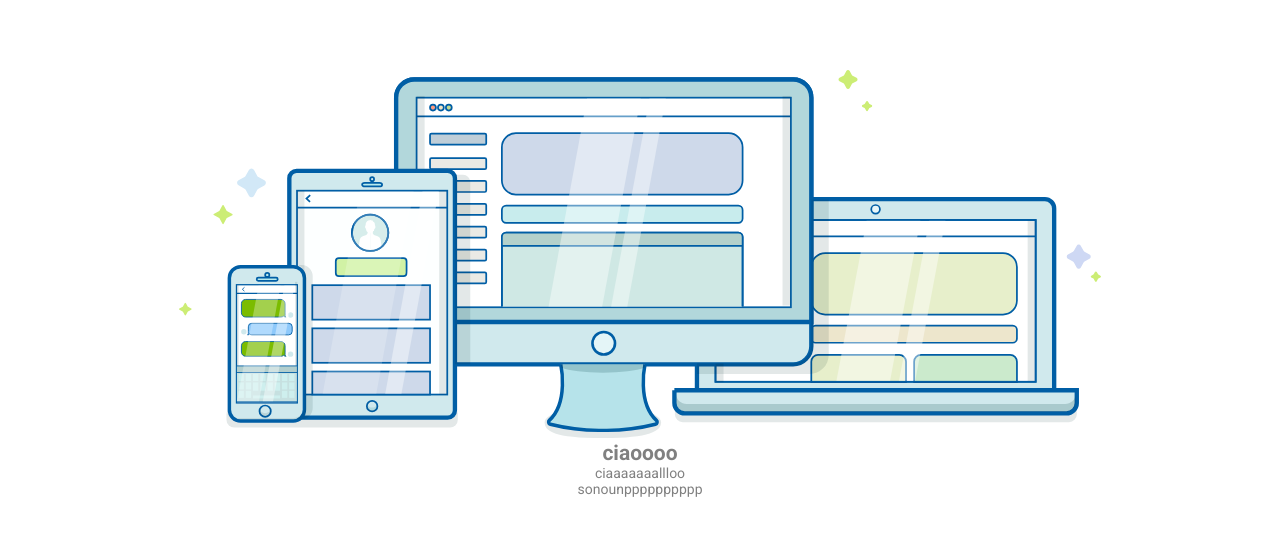
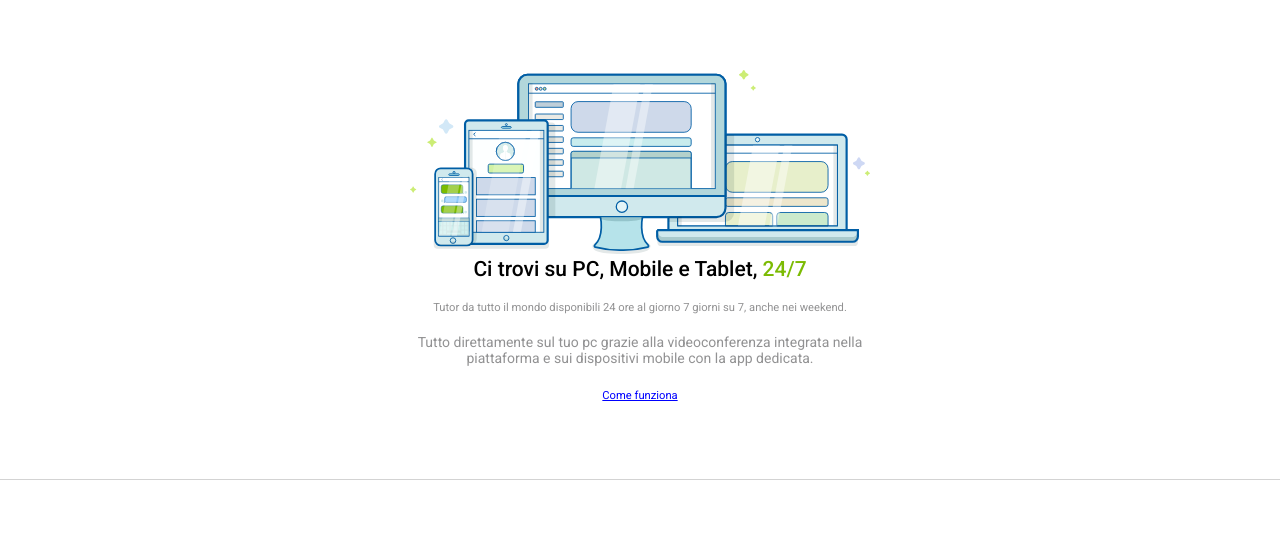
Before and after one commit to gabrisca/htmlcss-fluentify, a plain HTML site: page index.html in a window 1280 px wide. Shown: the part 1947-2494 px from the top of the page. After the commit the page ends 2427 px from the top, so only its background shows below. Drawn offline with Linux system fonts and the light colour scheme.

Commit message:
fine main section 5

```diff
--- a/assets/css/style.css
+++ b/assets/css/style.css
@@ -19,7 +19,7 @@
   width: 50%;
 }
 
-.w-80{
+.w-80 {
   width: 80%;
 }
 
@@ -355,7 +355,7 @@ main .banner {
   padding-right: 5%;
 }
 
-.main-section-4 .discover-text{
+.main-section-4 .discover-text {
   padding-left: 20px;
 }
 
@@ -363,7 +363,6 @@ main .banner {
   color: black;
   font-weight: 500;
   font-size: 1.8em;
-  /* padding-left: 5%; */
   padding-right: 2%;
   margin-bottom: 22px;
   margin-top: 22px;
@@ -379,13 +378,13 @@ main .banner {
   color: blue;
 }
 
-.speaking{
+.speaking {
   display: inline-block;
   width: 35%;
   text-align: center;
 }
 
-.speaking a{
+.speaking a {
   text-decoration: none;
   height: 100%;
 }
@@ -399,12 +398,13 @@ main .banner {
   width: 35%;
 }
 
-.discover .btn{
+.discover .btn {
   color: white;
 }
 /* / MAIN SECTION 4 BUTTON */
+/* / MAIN SECTION 4 */
 
-/* / MAIN SECTION 4 */
+/* MAIN SETION 5 */
 .main-section-5 {
   width: 100%;
   padding: 6% 10%;
@@ -419,10 +419,44 @@ main .banner {
   padding-right: 5%;
 }
 
-.find_us-image{
-
+.find_us-image {
+  width: 50%;
+  margin: auto;
 }
 
-.find_us-text{
+.find_us-text {
   text-align: center;
 }
+
+.find_us-text-title {
+  width: 100%;
+  height: 40%;
+}
+
+.find_us-text h2 {
+  height: 100%;
+  color: black;
+  font-weight: 500;
+  margin-bottom: 20px;
+  padding: 0 3%;
+}
+
+.find_us-text span {
+  color: #7cbb04;
+}
+
+.find_us-text p {
+  color: #929293;
+  padding: 0 25.5%;
+  margin-bottom: 20px;
+}
+
+.find_us-text h2 + p {
+  font-size: 0.8em;
+}
+
+.find_us-text a {
+  font-size: 0.8em;
+  color: blue;
+}
+/* / MAIN SETION 5 */
--- a/index.html
+++ b/index.html
@@ -215,14 +215,14 @@
           <img src="assets/img/set.svg" alt="foto devices" />
         </div>
         <div class="find_us-text">
-          <h1>ciaoooo</h1>
-          <p>ciaaaaaaallloo</p>
-          <p>sonounpppppppppp</p>
+          <h2>Ci trovi su PC, Mobile e Tablet, <span>24/7</span></h2>
+          <p>Tutor da tutto il mondo disponibili 24 ore al giorno 7 giorni su 7, anche nei weekend.</p>
+          <p>Tutto direttamente sul tuo pc grazie alla videoconferenza integrata nella piattaforma e sui dispositivi mobile con la app dedicata.</p>
+          <a href="#">Come funziona</a>
         </div>
-
       </div>
     </section>
-
+    <!-- /MAIN SECTION 5 -->
     </main>
     <!-- / MAIN -->
   </body>
```
